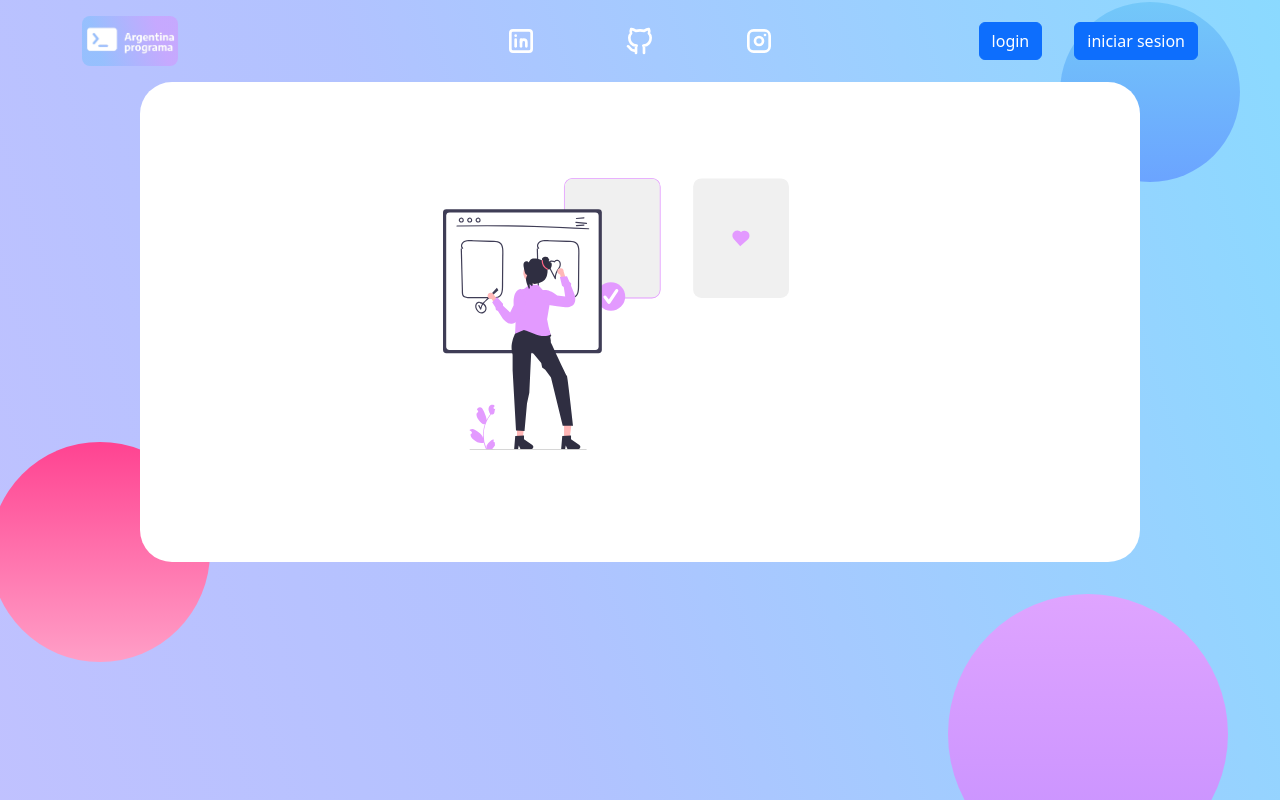
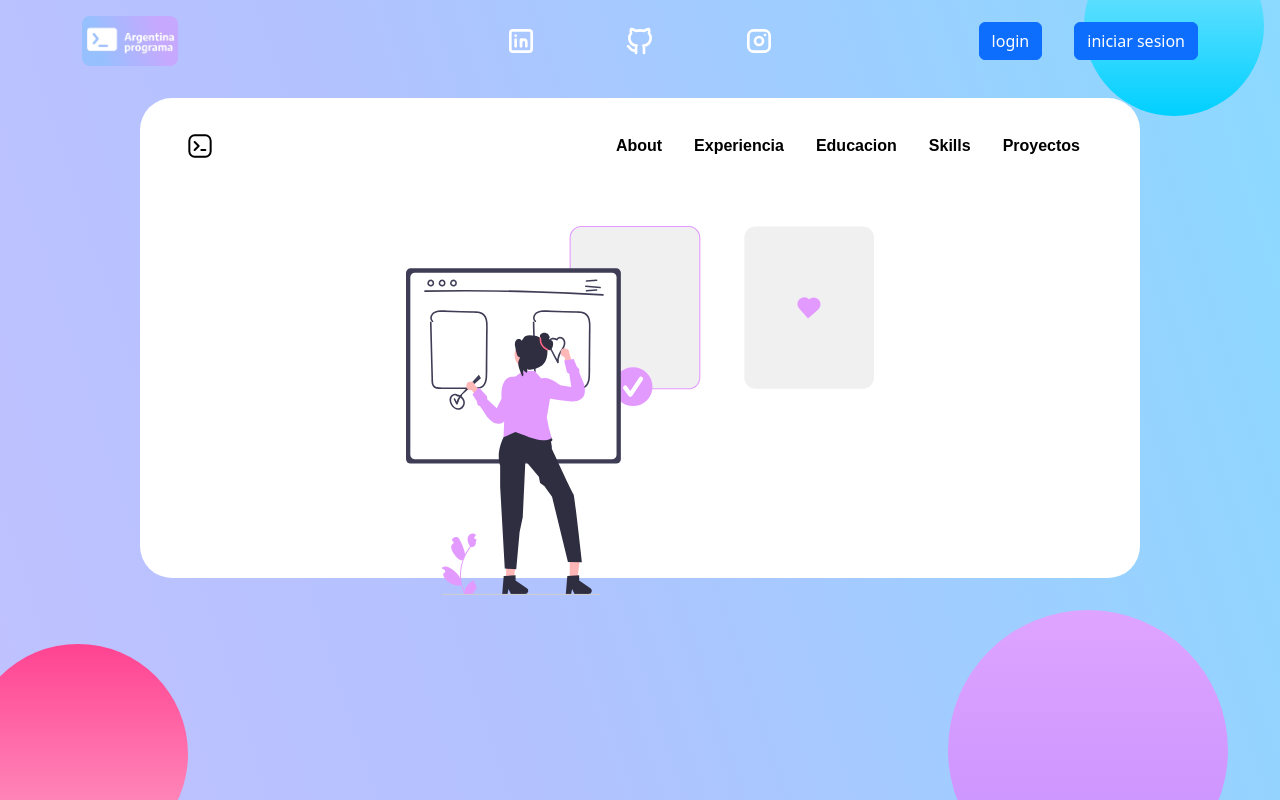
Before and after one commit to Sol-Gaby/Proyect-Final, an Angular app: page / in a window 1280 px wide. Shown: the top 800 px of the page. Built offline with nearby package versions, Linux system fonts and the light colour scheme.

Commit message:
se creo el componente menu para el header

```diff
--- a/src/app/app.module.ts
+++ b/src/app/app.module.ts
@@ -11,6 +11,7 @@ import { ProgressBarComponent } from './components/progress-bar/progress-bar.com
 import { ProyectsComponent } from './components/proyects/proyects.component';
 import { FooterComponent } from './components/footer/footer.component';
 import { BarraIconosComponent } from './components/barra-iconos/barra-iconos.component';
+import { MenuComponent } from './components/menu/menu.component';
 
 @NgModule({
   declarations: [
@@ -23,7 +24,8 @@ import { BarraIconosComponent } from './components/barra-iconos/barra-iconos.com
     ProgressBarComponent,
     ProyectsComponent,
     FooterComponent,
-    BarraIconosComponent
+    BarraIconosComponent,
+    MenuComponent
   ],
   imports: [
     BrowserModule
--- a/src/app/components/barra-iconos/barra-iconos.component.html
+++ b/src/app/components/barra-iconos/barra-iconos.component.html
@@ -10,8 +10,7 @@
         </div>
 <!-- links a mis redes sociales, en el cenetro -->
         <div class="col-lg-4 col-md-4 redes">
-
-                <a href="linkedin.com/in/gabriela-adorno-0b3351208" target="_blank">
+                <a href="https://www.linkedin.com/in/gabriela-adorno-0b3351208/" target="_blank">
                     <svg xmlns="http://www.w3.org/2000/svg" class="icon icon-tabler icon-tabler-brand-linkedin" width="32" height="32" viewBox="0 0 24 24" stroke-width="2" stroke="#ffffff" fill="none" stroke-linecap="round" stroke-linejoin="round">
                         <path stroke="none" d="M0 0h24v24H0z" fill="none"/>
                         <rect x="4" y="4" width="16" height="16" rx="2" />
@@ -21,7 +20,7 @@
                         <path d="M16 16v-3a2 2 0 0 0 -4 0" />
                       </svg>
                 </a>
-                <a href="github.com/Sol-Gaby" target="_blank">
+                <a href="https://github.com/Sol-Gaby" target="_blank">
                     <svg xmlns="http://www.w3.org/2000/svg" class="icon icon-tabler icon-tabler-brand-github" width="32" height="32" viewBox="0 0 24 24" stroke-width="2" stroke="#ffffff" fill="none" stroke-linecap="round" stroke-linejoin="round">
                         <path stroke="none" d="M0 0h24v24H0z" fill="none"/>
                         <path d="M9 19c-4.3 1.4 -4.3 -2.5 -6 -3m12 5v-3.5c0 -1 .1 -1.4 -.5 -2c2.8 -.3 5.5 -1.4 5.5 -6a4.6 4.6 0 0 0 -1.3 -3.2a4.2 4.2 0 0 0 -.1 -3.2s-1.1 -.3 -3.5 1.3a12.3 12.3 0 0 0 -6.2 0c-2.4 -1.6 -3.5 -1.3 -3.5 -1.3a4.2 4.2 0 0 0 -.1 3.2a4.6 4.6 0 0 0 -1.3 3.2c0 4.6 2.7 5.7 5.5 6c-.6 .6 -.6 1.2 -.5 2v3.5" />
--- a/src/app/components/header/header.component.css
+++ b/src/app/components/header/header.component.css
@@ -1,58 +1,33 @@
-header{
-    display: flex;
-    /* width: 80%; */
+/* globales */
+img{
+    width: 50%;
+    margin: 0 auto;
+}
+/* contetnedor principal */
+.container{
+    display: grid;
+    height: 20rem;
+    align-items: center;
     height: 30rem;
-    margin: 1rem auto;
+    margin: 2rem auto;
     background-color: white;
-    justify-content: space-between;
     padding: 2rem;
     border-radius: 2rem;
-    align-items:flex-start;
     position: relative;
 }
 
-div{
-    /* display: grid;
-    grid-template-columns: 63% 20% 20%; */
-    width: 100%;
-    margin: 0 auto;
-}
-
-img{
-    width: 40%;margin: 0 auto;
-}
-
-.row{
+/* .row{
     display: grid;
     grid-template-columns: 33% 33% 33%;
     align-items: center;
-}
-
-.container{
-    display: grid;
-    height: 20rem;
-    grid-template-columns: 50%, 25%, 25%;
-    align-items: center;
-    justify-content: space-between;
-    margin: 0rem;
-}
-
-.row{
-    display: grid;
-    grid-template-columns: 33% 33% 33%;
-}
-
-.botones{
-    display: flex;
-    justify-content: flex-end;
-}
-
+} */
+/* ilustracion */
 .banner{
     display: grid;
     grid-column: 1/2;
-margin-top: 4rem;
+    margin-top: 4rem;
 }
-
+/* circulos de fondo */
 .shape-1{
     height: 220px;
     width: 220px;
@@ -62,20 +37,20 @@ margin-top: 4rem;
     );
     border-radius: 50%;
     position: absolute;
-    bottom: -100px;
-    left: -150px;
+    bottom: -4rem;
+    left: -2rem;
     z-index: -1;
 }
 .shape-2{
     height: 180px;
     width: 180px;
     background: linear-gradient(
-        #73c8f9,
-        #6ba4ff
+        #8be6ff,
+        #00d0ff
     );
     border-radius: 50%;
     position: absolute;
-    top: -80px;
-    right: -100px;
+    top: -4rem;
+    right: 1rem;
     z-index: -1;
 }
--- a/src/app/components/header/header.component.html
+++ b/src/app/components/header/header.component.html
@@ -1,10 +1,15 @@
 <header>
+  <!-- circulos de fondo -->
   <div class="shape-2"></div>
   <div class="shape-1"></div>
   <div class="container">
+    <div class="row">
+<!-- menu de navegacion interna -->
+      <app-menu></app-menu>
+    </div>
+<!-- ilustracio -->
     <div class="col-lg-12 banner">
       <img src="../../../assets/ilustracion-1.svg" alt="ilustration">
     </div>
   </div>
-
 </header>
--- /dev/null
+++ b/src/app/components/menu/menu.component.css
@@ -0,0 +1,19 @@
+/* globales */
+a{
+    margin: 1rem;
+    text-decoration: none;
+    font-weight: 700;
+    color: black;
+}
+a:hover{
+    color: rgb(166, 114, 255);
+}
+/* contenedor principal */
+.container{
+    color: black;
+    justify-content: flex-end;
+    /* font-family: 'Inter'; */
+}
+.row{
+    align-items: center;
+}
--- /dev/null
+++ b/src/app/components/menu/menu.component.html
@@ -0,0 +1,22 @@
+<div class="container">
+    <div class="row">
+        <div class="col">
+            <svg xmlns="http://www.w3.org/2000/svg" class="icon icon-tabler icon-tabler-brand-tabler" width="32" height="32" viewBox="0 0 24 24" stroke-width="1.5" stroke="#000000" fill="none" stroke-linecap="round" stroke-linejoin="round">
+                <path stroke="none" d="M0 0h24v24H0z" fill="none"/>
+                <path d="M8 9l3 3l-3 3" />
+                <line x1="13" y1="15" x2="16" y2="15" />
+                <rect x="4" y="4" width="16" height="16" rx="4" />
+              </svg>
+        </div>
+        <div class="col">
+            <nav class="nav__bar">
+                <a href="">About</a>
+                <a href="">Experiencia</a>
+                <a href="">Educacion</a>
+                <a href="">Skills</a>
+                <a href="">Proyectos</a>
+            </nav>
+        </div>
+
+    </div>
+</div>
--- /dev/null
+++ b/src/app/components/menu/menu.component.ts
@@ -0,0 +1,15 @@
+import { Component, OnInit } from '@angular/core';
+
+@Component({
+  selector: 'app-menu',
+  templateUrl: './menu.component.html',
+  styleUrls: ['./menu.component.css']
+})
+export class MenuComponent implements OnInit {
+
+  constructor() { }
+
+  ngOnInit(): void {
+  }
+
+}
```
